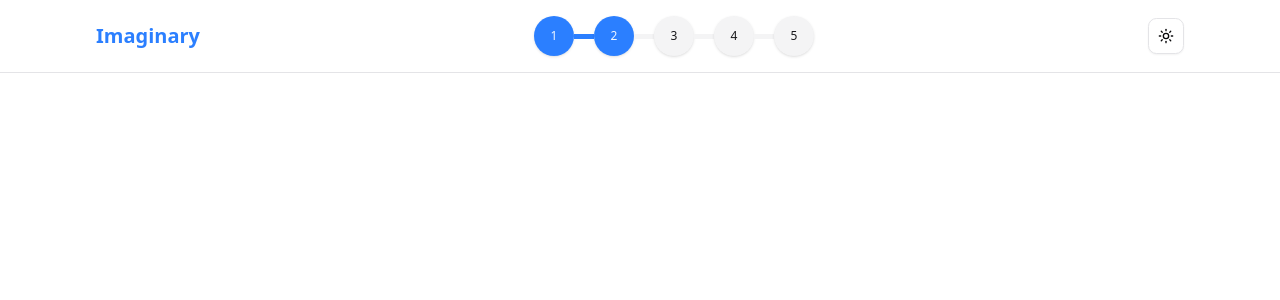
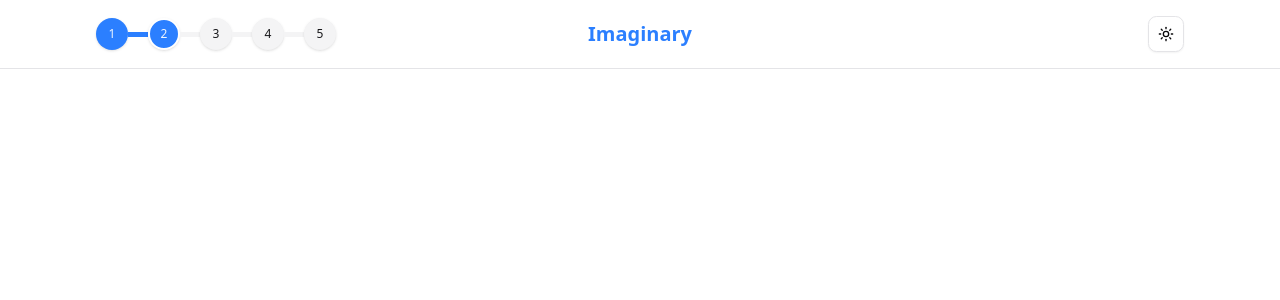
Before and after one commit to LianggaRistiana/topsus-client, a Next.js app: page / in a window 1280 px wide. Shown: the top 300 px of the page. Built offline with nearby package versions, Linux system fonts and the light colour scheme.

Commit message:
fix: fix title positition in navbar

```diff
--- a/components/atoms/step-button.tsx
+++ b/components/atoms/step-button.tsx
@@ -7,7 +7,7 @@ import { cn } from "@/lib/utils"; // asumsi kamu pakai `cn` dari shadcn/utils
 
 // 1. Variants
 const stepButtonVariants = cva(
-  "rounded-full w-10 h-10 px-2 py-2 flex items-center justify-center text-xs transition-colors",
+  "rounded-full w-8 h-8 flex items-center justify-center text-xs transition-colors",
   {
     variants: {
       variant: {
@@ -21,9 +21,16 @@ const stepButtonVariants = cva(
   }
 );
 
+const activeStep = (boolean: boolean): string => {
+  if (boolean) return "border-white border-2";
+  return "";
+}
+
+
 // 2. Props
 type StepButtonProps = {
   isActive: boolean;
+  isDone: boolean
   isClickable?: boolean;
   onClick?: () => void;
   children?: React.ReactNode;
@@ -34,17 +41,18 @@ type StepButtonProps = {
 // 3. Component
 export default function StepButton({
   isActive,
+  isDone,
   isClickable = false,
   onClick,
   children,
   className,
 }: StepButtonProps) {
-  const variant = isActive ? "active" : "inactive";
+  const variant = isDone ? "active" : "inactive";
 
   return (
     <button
       type="button"
-      className={cn(stepButtonVariants({ variant }), className)}
+      className={cn(stepButtonVariants({ variant }), className, activeStep(isActive))}
       onClick={isClickable ? onClick : undefined}
       disabled={!isClickable}
     >
--- a/components/molecules/navbar.tsx
+++ b/components/molecules/navbar.tsx
@@ -2,15 +2,20 @@ import { ModeToggle } from "../atoms/mode-toggle";
 import StepButton from "../atoms/step-button";
 import StepGroup from "./step-group";
 
-export default function Navbar() {
-    return (
-        <nav className="fixed top-0 w-full gap-4 z-50 flex items-center justify-between py-4 px-4 lg:px-12 xl:px-24 backdrop-blur-lg bg-background/80 border-b ">
-            <p  className="text-xl font-bold text-primary">
-                Imaginary
-            </p>
-            <StepGroup />
-            <ModeToggle />
+type NavbarProps = {
+  title?: string;
+};
 
-        </nav>
-    );
+export default function Navbar({ title = "Imaginary" }: NavbarProps) {
+  return (
+    <nav className="fixed top-0 w-full gap-4 z-50 flex items-center justify-between py-4 px-4 lg:px-12 xl:px-24 backdrop-blur-lg bg-background/80 border-b">
+      <StepGroup />
+
+      <p className="absolute left-1/2 -translate-x-1/2 text-xl font-bold text-primary">
+        {title}
+      </p>
+
+      <ModeToggle />
+    </nav>
+  );
 }
--- a/components/molecules/step-group.tsx
+++ b/components/molecules/step-group.tsx
@@ -5,15 +5,15 @@ import StepButton from "../atoms/step-button";
 export default function StepGroup() {
     return (
         <div className="flex relative justify-between w-fit items-center">
-            <StepButton isActive={true} >1</StepButton>
+            <StepButton isActive={false} isDone={true} >1</StepButton>
             <div className="w-[20px] h-[5px] bg-primary"></div>
-            <StepButton isActive={true} >2</StepButton>
+            <StepButton isActive={true} isDone={true}>2</StepButton>
             <div className="w-[20px] h-[5px] bg-secondary"></div>
-            <StepButton isActive={false} >3</StepButton>
+            <StepButton isActive={false} isDone={false}>3</StepButton>
             <div className="w-[20px] h-[5px] bg-secondary"></div>
-            <StepButton isActive={false} >4</StepButton>
+            <StepButton isActive={false} isDone={false} >4</StepButton>
             <div className="w-[20px] h-[5px] bg-secondary"></div>
-            <StepButton isActive={false} >5</StepButton>
+            <StepButton isActive={false} isDone={false} >5</StepButton>
         </div>
     )
 }
```
